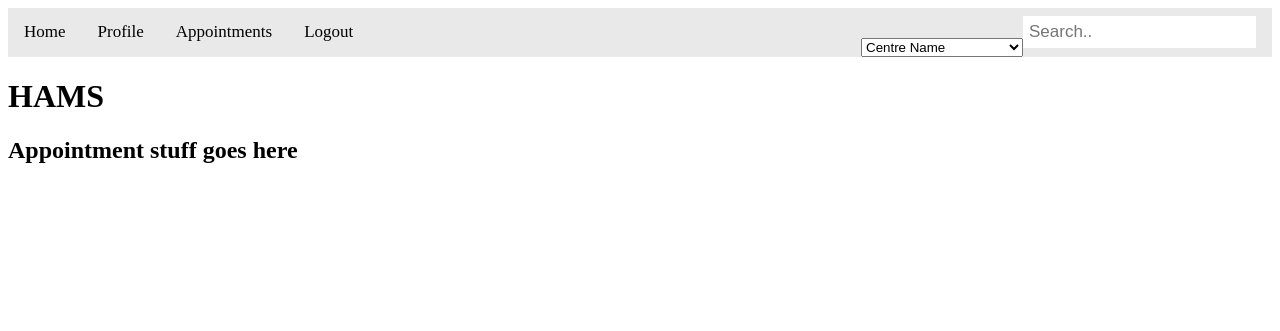
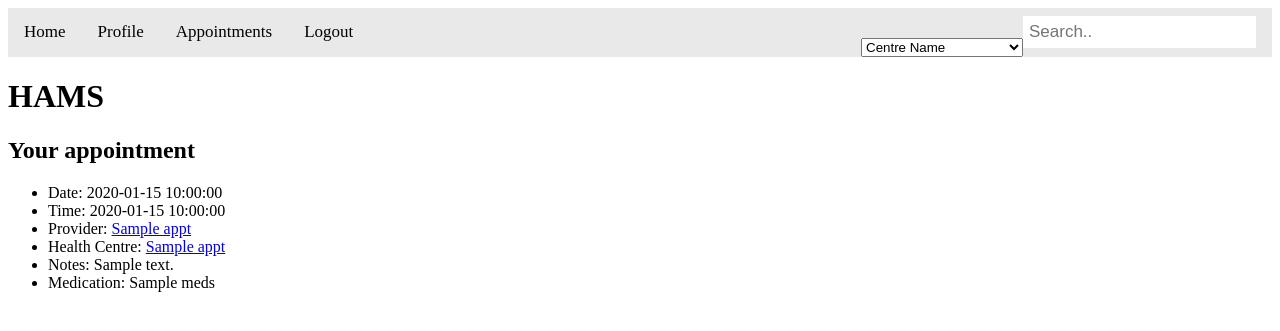
Before and after one commit to martinlecs/healthcare_booking_system, a Flask app: template templates/appointment.html in a window 1280 px wide. Shown: the top 331 px of the page. Run offline with Flask 2, Linux system fonts and the light colour scheme; the template is opened without the code that fills it: most values are stand-ins (such as "Sample title", 1, 10 or a date in 2020).

Commit message:
view appointment base for template

```diff
--- a/templates/appointment.html
+++ b/templates/appointment.html
@@ -1,11 +1,27 @@
 {% extends 'base.html' %}
 {% block body %}
+<link rel="stylesheet" href="{{ url_for('static', filename='css/tabs.css') }}">
+
     {% if content %}
-        <h2> Appointment stuff goes here </h2>
+        <h2> Your appointment </h2>
+        <div class="content">
+          <ul>
+            <li>Date: {{appt['date']}}</li>
+            <li>Time: {{ appt['time_slot']}}</li>
+            {% if prov_view %}
+            <li> Patient: <a href="{{ url_for('patient_profile', patient=appt['patient_email']) }}"> {{ appt['patient_name'] }}</a> </li>
+            <li> Reason: {{ appt['reason']}} </li>
+            {% else %}
+            <li>Provider: <a href="{{ url_for('provider_profile', provider=appt['provider_email']) }}"> {{appt['prov_name']}}</a></li>
+            {% endif %}
+            <li>Health Centre: <a href="{{ url_for('centre_profile', centre=appt['centre_id']) }}"> {{appt['centre_name']}}</a></li>
+            <li>Notes: {{appt['notes']}} </li>
+            <li>Medication: {{appt['meds']}} </li>
+          </ul>
+        </div>
     {% else %}
         <h3>Sorry, it seems that this appointment doesn't exist.</h3>
     {% endif%}
 
 
-
 {% endblock %}
```
